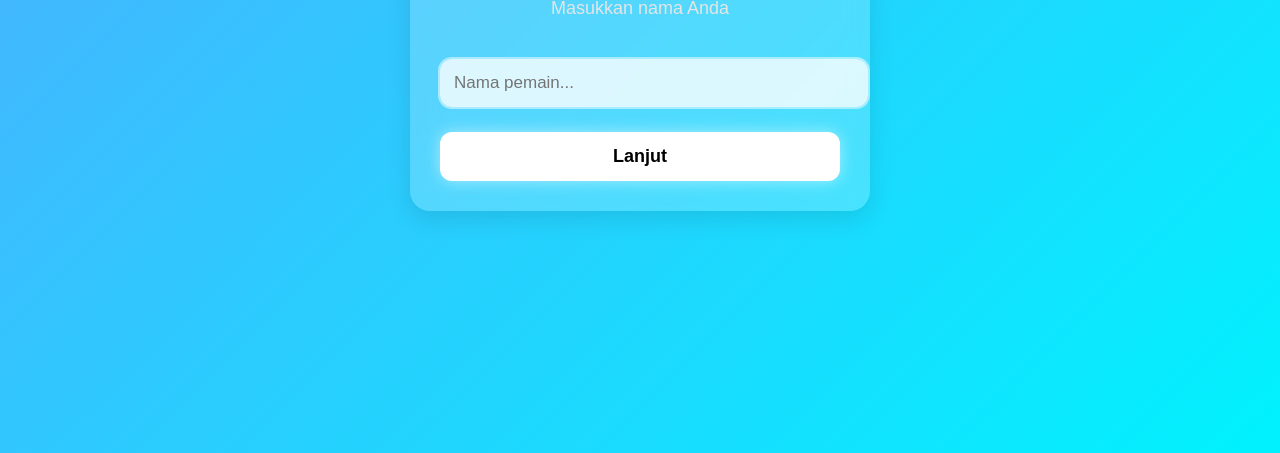
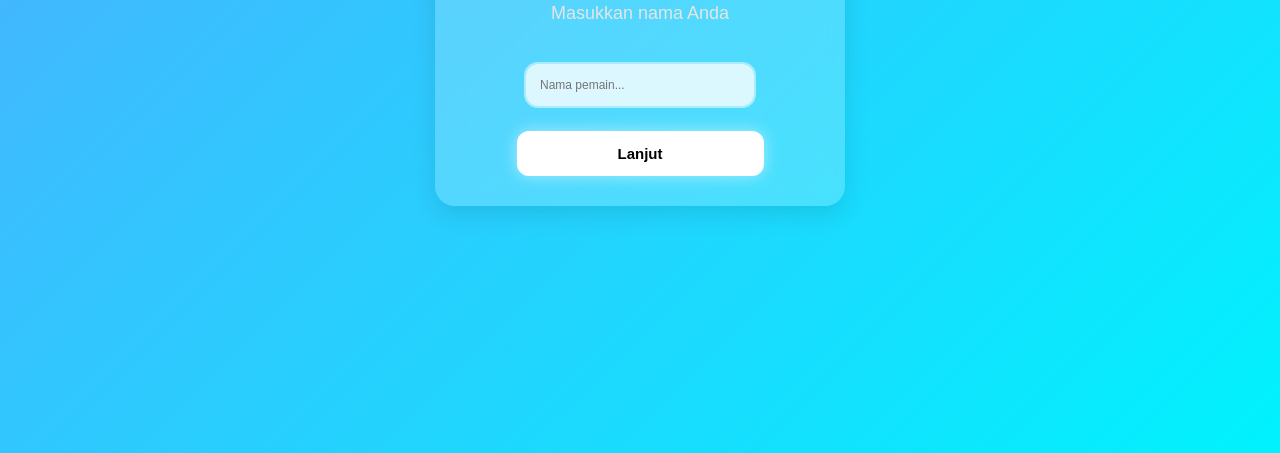
Before and after one commit to Farelandhika/kuis, a plain HTML site: page index.html in a window 1280 px wide. Shown: the part 347-800 px from the top of the page. Drawn offline with Linux system fonts and the light colour scheme.

Commit message:
Update style.css

```diff
--- a/style.css
+++ b/style.css
@@ -88,8 +88,8 @@ body {
 }
 
 .card {
-    width: 90%;
-    max-width: 400px;
+    width: 70%;
+    max-width: 350px;
     padding: 30px;
     margin: auto;
     background: rgba(255,255,255,0.2);
@@ -116,12 +116,12 @@ body {
 
 /* Input nama */
 .input-name {
-    width: 100%;
+    width: 200px;
     padding: 14px;
     margin-top: 15px;
     border: none;
     border-radius: 12px;
-    font-size: 17px;
+    font-size: 12px;
     outline: none;
     box-shadow: 0 0 0 2px rgba(255,255,255,0.5);
     background: rgba(255,255,255,0.8);
@@ -129,12 +129,12 @@ body {
 
 /* Tombol glowing */
 .btn-glow {
-    width: 100%;
+    width: 247px;
     padding: 14px;
     margin-top: 25px;
     background: #ffffff;
     color: #000;
-    font-size: 18px;
+    font-size: 15px;
     font-weight: bold;
     border-radius: 12px;
     border: none;
```
